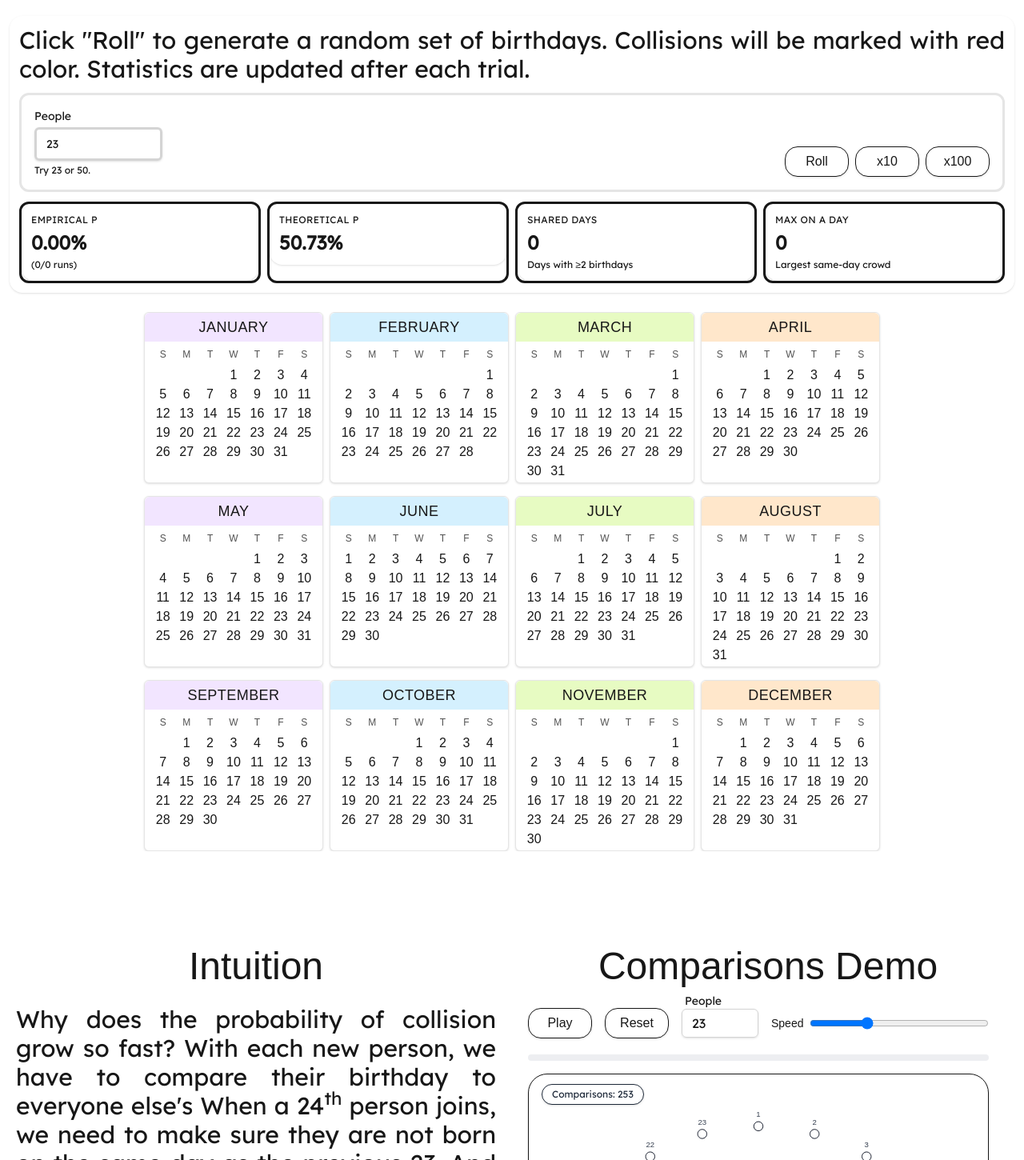
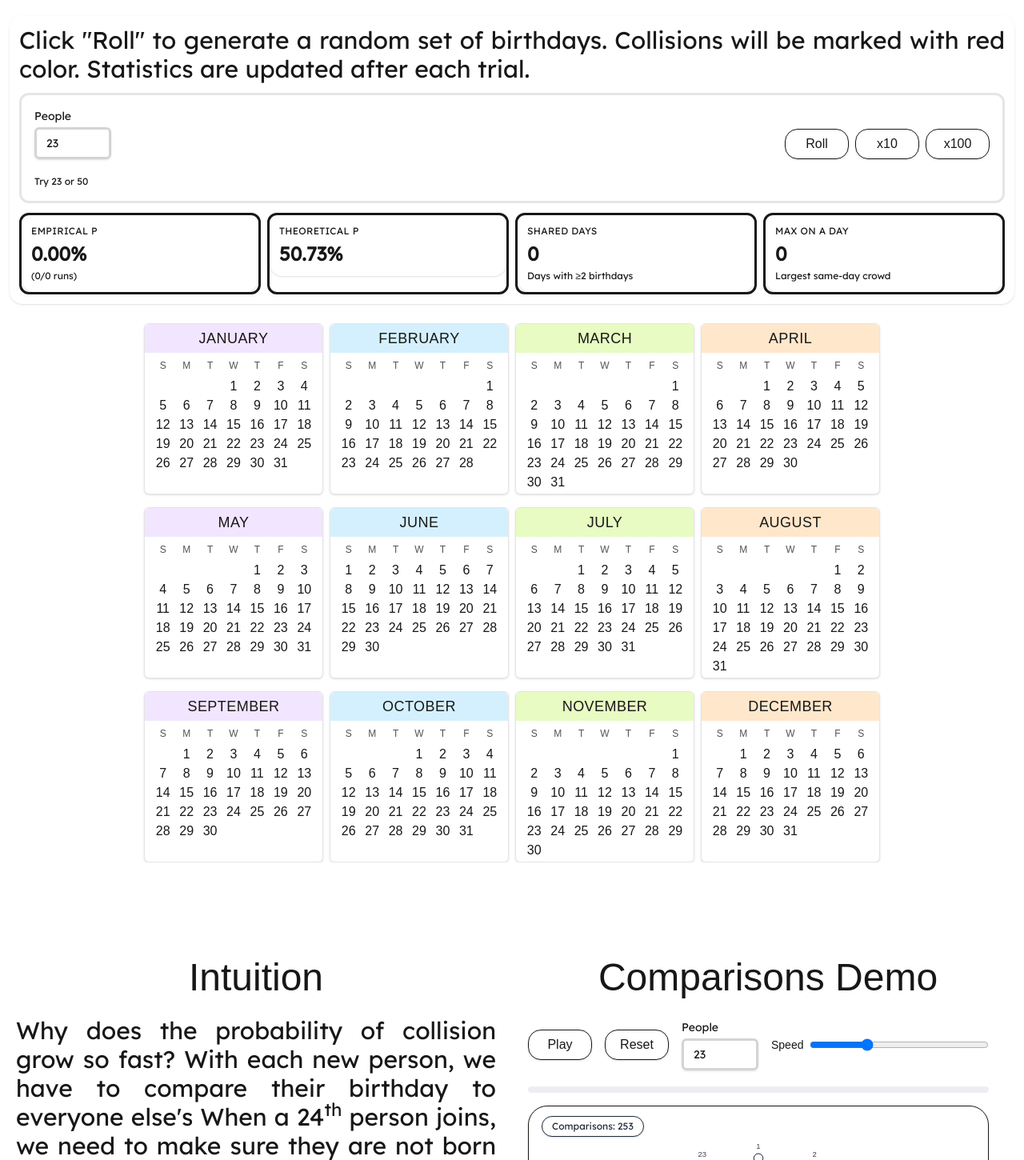
Before and after one commit to twohiccups/birthday-problem, a Next.js app: page / in a window 1280 px wide. Shown: the part 2340-3790 px from the top of the page at 80% size. Built offline with nearby package versions, Linux system fonts and the light colour scheme; a web font is replaced by a local one.

Commit message:
feat: number input mobile update

```diff
--- a/public/assets/components/Calendar.tsx
+++ b/public/assets/components/Calendar.tsx
@@ -160,7 +160,7 @@ export default function BirthdayParadoxSection() {
                 </div>
             </aside>
 
-            <div className="min-w-0 overflow-x-auto w-full flex justify-center">
+            <div className="min-w-0 overflow-x-auto block sm:flex justify-center">
                 <CalendarGrid year={YEAR} birthdaysByMonth={birthdaysByMonth} />
             </div>
         </section>
--- a/public/assets/components/CalendarControls.tsx
+++ b/public/assets/components/CalendarControls.tsx
@@ -1,6 +1,7 @@
 "use client";
 import React from "react";
 import Button from "./Button";
+import NumberField from "./NumberField";
 
 export default function CalendarControls({
     n,
@@ -14,42 +15,39 @@ export default function CalendarControls({
     onMultiRoll: (times: number) => void;
 }) {
     return (
-        <div className="flex flex-wrap items-end gap-2 sm:gap-4 rounded-xl border-3 border-neutral-200 p-2 sm:p-4 font-lexend-deca w-full">
-            <div className="flex-1 min-w-[120px]">
-                <label htmlFor="n" className="block text-xs sm:text-sm font-medium">
-                    People
-                </label>
-                <input
-                    id="n"
-                    type="number"
-                    min={1}
-                    max={10000}
-                    value={n}
-                    onChange={(e) =>
-                        setN(Math.max(1, Math.min(10000, Number(e.target.value))))
-                    }
-                    className="mt-1 w-full sm:w-40 rounded-md border-3 border-neutral-300 px-2 py-1.5 sm:px-3 sm:py-2 shadow-sm focus:outline-none focus:ring-2 focus:ring-sky-400 text-sm"
-                    aria-describedby="n-help"
-                />
-                <p id="n-help" className="mt-1 text-[10px] sm:text-xs">
-                    Try 23 or 50.
+        <div className="w-full rounded-xl border-3 border-neutral-200 p-2 sm:p-4 font-lexend-deca">
+            <div className="
+        flex flex-wrap items-end gap-2 sm:gap-4
+        md:grid md:grid-cols-[auto,1fr,auto] md:items-end md:gap-4
+      ">
+                {/* Input */}
+                <div className="min-w-[160px]">
+                    <NumberField
+                        id="n"
+                        label="People"
+                        value={n}
+                        min={1}
+                        max={10000}
+                        onCommit={(v) => setN(v)}
+                        describedById="n-help"
+                    />
+                </div>
+
+                {/* Spacer for desktop (keeps buttons to the right) */}
+                <div className="hidden md:block" />
+
+                {/* Buttons */}
+                <div className="flex items-center gap-2 md:justify-end md:flex-nowrap">
+                    <Button onClick={onRoll}>Roll</Button>
+                    <Button onClick={() => onMultiRoll(10)}>x10</Button>
+                    <Button onClick={() => onMultiRoll(100)}>x100</Button>
+                </div>
+
+                {/* Helper text on its own row, full width */}
+                <p id="n-help" className="mt-1 text-[10px] sm:text-xs md:col-span-3">
+                    Try 23 or 50
                 </p>
             </div>
-
-            <div className="flex items-center gap-1 sm:gap-2">
-                <Button
-                    onClick={onRoll}> Roll
-                </Button>
-                <Button
-                    onClick={() => onMultiRoll(10)}>
-                    x10
-                </Button>
-                <Button
-                    onClick={() => onMultiRoll(100)}>
-                    x100
-                </Button>
-
-            </div>
-        </div >
+        </div>
     );
 }
--- a/public/assets/components/Comparisons.tsx
+++ b/public/assets/components/Comparisons.tsx
@@ -3,6 +3,7 @@
 import React, { useEffect, useMemo, useRef, useState } from "react";
 import { motion, AnimatePresence } from "framer-motion";
 import Button from "./Button";
+import NumberField from "./NumberField";
 
 function calculateComparisons(n: number) {
     return (n * (n - 1)) / 2;
@@ -111,23 +112,15 @@ export default function Comparisons() {
 
                     {/* People input */}
                     <div className="flex flex-col items-start font-lexend-deca relative shrink-0">
-                        <label
-                            className="text-sm absolute -top-5 left-0 px-1"
-                            htmlFor="comparisons-n"
-                        >
-                            People
-                        </label>
-                        <input
+                        <NumberField
                             id="comparisons-n"
-                            type="number"
-                            className="h-9 w-24 rounded-md border border-neutral-300 px-3 shadow-sm focus:outline-none focus:ring-2 focus:ring-sky-400"
+                            label="People"
+                            value={n}
                             min={2}
                             max={40}
-                            value={n}
-                            onChange={(e) => {
-                                const nv = Math.max(2, Math.min(40, parseInt(e.target.value || "2", 10)));
-                                setN(nv);
-                                setK(0);
+                            onCommit={(v) => {
+                                setN(v);
+                                setK(0); // your reset behavior stays intact
                             }}
                         />
                     </div>
--- /dev/null
+++ b/public/assets/components/NumberField.tsx
@@ -0,0 +1,152 @@
+"use client";
+import React from "react";
+
+/**
+ * NumberField — mobile-friendly numeric input with unified behavior.
+ *
+ * Unified rule for all devices:
+ *  - While typing: allow empty/partial digits. If the draft is parseable and within [min, max],
+ *    call onCommit(draftNumber) immediately (no clamping yet).
+ *  - On blur/Enter: clamp to [min, max] and commit the final value.
+ */
+
+export interface NumberFieldProps {
+    id: string;
+    label?: string;
+    value: number;
+    onCommit: (next: number) => void;
+    min?: number;
+    max?: number;
+    step?: number;
+    className?: string;
+    inputClassName?: string;
+    disabled?: boolean;
+    steppers?: boolean;
+    describedById?: string;
+}
+
+export default function NumberField({
+    id,
+    label,
+    value,
+    onCommit,
+    min = Number.NEGATIVE_INFINITY,
+    max = Number.POSITIVE_INFINITY,
+    step = 1,
+    className = "",
+    inputClassName = "",
+    disabled = false,
+    steppers = false,
+    describedById,
+}: NumberFieldProps) {
+    const [draft, setDraft] = React.useState<string>(String(value));
+    const [focused, setFocused] = React.useState(false);
+    const lastCommitted = React.useRef<number>(value);
+
+    // Keep draft in sync when value changes from outside and we're not actively editing
+    React.useEffect(() => {
+        if (!focused) setDraft(String(value));
+        lastCommitted.current = value;
+    }, [value, focused]);
+
+    function clampInt(n: number) {
+        if (Number.isNaN(n)) return Number.isFinite(min) ? Math.max(0, Math.ceil(min)) : 0;
+        return Math.max(min, Math.min(max, Math.round(n)));
+    }
+
+    function commitFromDraft() {
+        const n = draft.trim() === "" ? lastCommitted.current : parseInt(draft, 10);
+        const clamped = clampInt(n);
+        if (clamped !== lastCommitted.current) onCommit(clamped);
+        setDraft(String(clamped));
+    }
+
+    function increment(dir: 1 | -1) {
+        const base = focused ? (draft.trim() === "" ? lastCommitted.current : parseInt(draft, 10)) : value;
+        const next = clampInt((Number.isNaN(base) ? 0 : base) + dir * step);
+        setDraft(String(next));
+        onCommit(next);
+    }
+
+    return (
+        <div className={`flex flex-col items-start font-lexend-deca relative ${className}`}>
+            {label && (
+                <label htmlFor={id} className="block text-xs sm:text-sm font-medium">
+                    {label}
+                </label>
+            )}
+
+            <div className="flex items-center gap-2">
+                <input
+                    id={id}
+                    type="text"
+                    inputMode="numeric"
+                    pattern="[0-9]*"
+                    autoComplete="off"
+                    autoCorrect="off"
+                    enterKeyHint="done"
+                    spellCheck={false}
+                    className={`mt-1 h-10 w-24 rounded-md border-3 border-neutral-300 px-3 shadow-sm focus:outline-none focus:ring-2 focus:ring-sky-400 text-sm ${inputClassName}`}
+                    aria-describedby={describedById}
+                    value={draft}
+                    disabled={disabled}
+                    onFocus={() => setFocused(true)}
+                    onBlur={() => {
+                        setFocused(false);
+                        commitFromDraft();
+                    }}
+                    onChange={(e) => {
+                        const next = e.target.value;
+                        // Allow empty and digits only; ignore other characters
+                        if (next === "" || /^\d+$/.test(next)) {
+                            setDraft(next);
+                            // Unified live-commit: only if parseable and within [min, max]
+                            if (next !== "") {
+                                const n = parseInt(next, 10);
+                                if (!Number.isNaN(n) && n >= min && n <= max) {
+                                    onCommit(n); // do not clamp here; clamp happens on blur/Enter
+                                }
+                            }
+                        }
+                    }}
+                    onKeyDown={(e) => {
+                        if (e.key === "Enter") {
+                            e.currentTarget.blur(); // commit via onBlur
+                        } else if (e.key === "Escape") {
+                            // revert to last committed
+                            setDraft(String(lastCommitted.current));
+                            e.currentTarget.blur();
+                        }
+                    }}
+                    onWheel={(e) => {
+                        // Prevent scroll from changing value on desktop trackpads
+                        (e.target as HTMLElement).blur();
+                    }}
+                />
+
+                {steppers && (
+                    <div className="flex items-center gap-1">
+                        <button
+                            type="button"
+                            className="h-9 px-2 rounded-md border-2 border-neutral-300 text-sm"
+                            onClick={() => increment(-1)}
+                            disabled={disabled || value <= min}
+                            aria-label="Decrement"
+                        >
+                            −
+                        </button>
+                        <button
+                            type="button"
+                            className="h-9 px-2 rounded-md border-2 border-neutral-300 text-sm"
+                            onClick={() => increment(1)}
+                            disabled={disabled || value >= max}
+                            aria-label="Increment"
+                        >
+                            +
+                        </button>
+                    </div>
+                )}
+            </div>
+        </div>
+    );
+}
```
